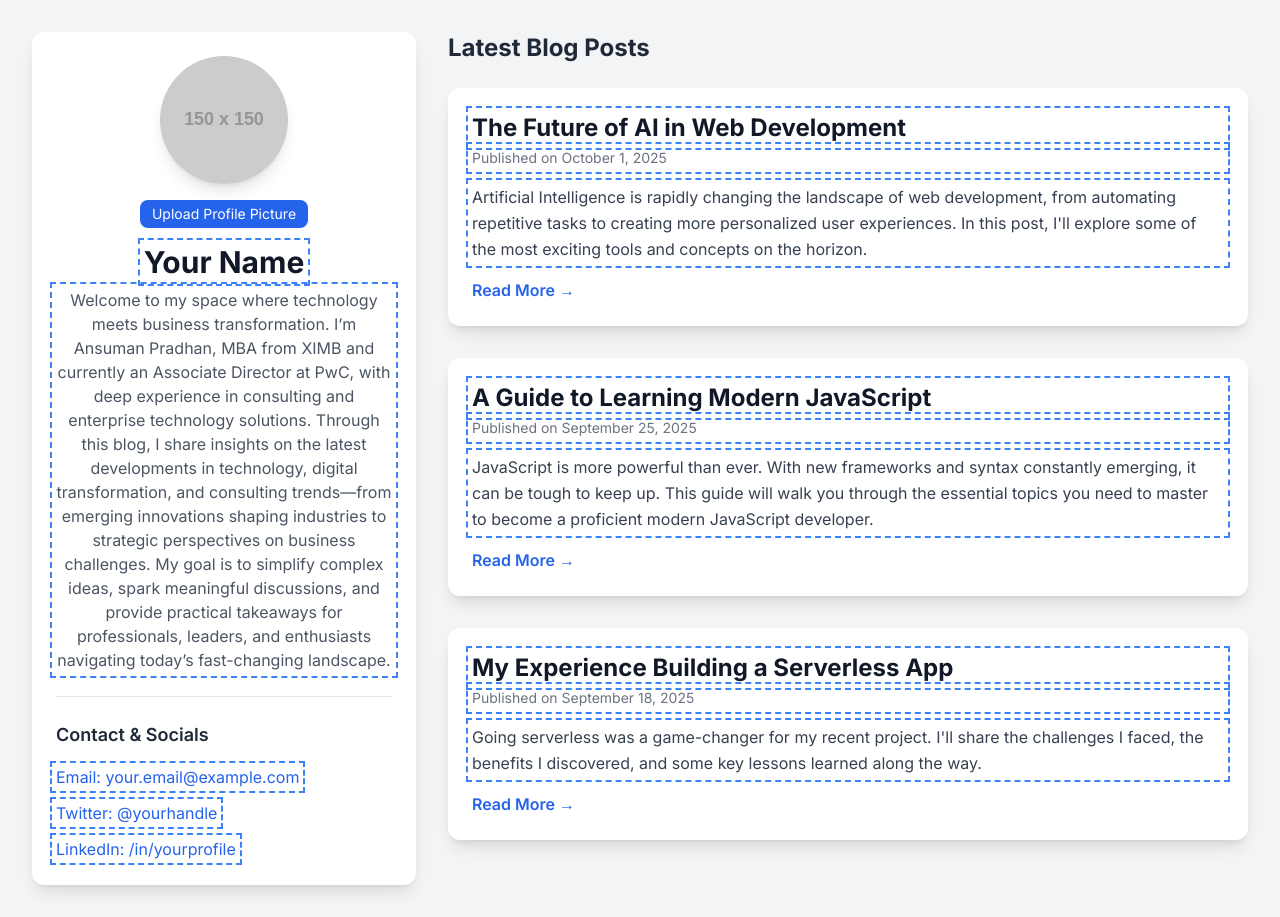
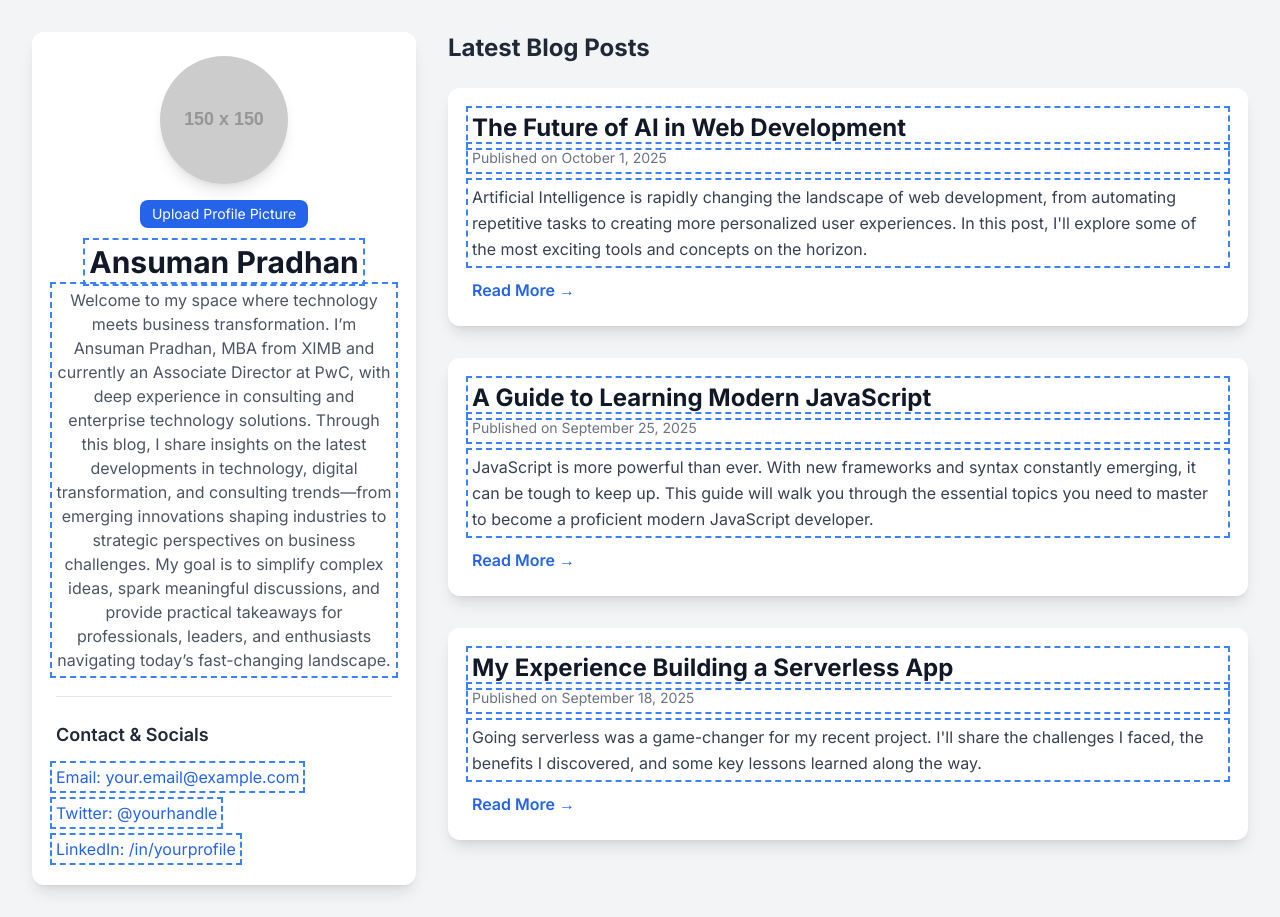
Before and after one commit to Ansuman1990/Ansuman_blog, a plain HTML site: page index.html in a window 1280 px wide. Drawn offline with nearby package versions, Linux system fonts and the light colour scheme; placeholder pictures from the web are drawn by us.

Commit message:
Update index.html

```diff
--- a/index.html
+++ b/index.html
@@ -37,7 +37,7 @@
           Upload Profile Picture
         </button>
 
-        <h1 class="text-3xl font-bold text-gray-900 mt-4" contenteditable="true">Your Name</h1>
+        <h1 class="text-3xl font-bold text-gray-900 mt-4" contenteditable="true">Ansuman Pradhan</h1>
         <p class="text-gray-600 mt-2" contenteditable="true">
           Welcome to my space where technology meets business transformation. I’m Ansuman Pradhan, MBA from XIMB and currently an Associate Director at PwC, with deep experience in consulting and enterprise technology solutions.
 
```
